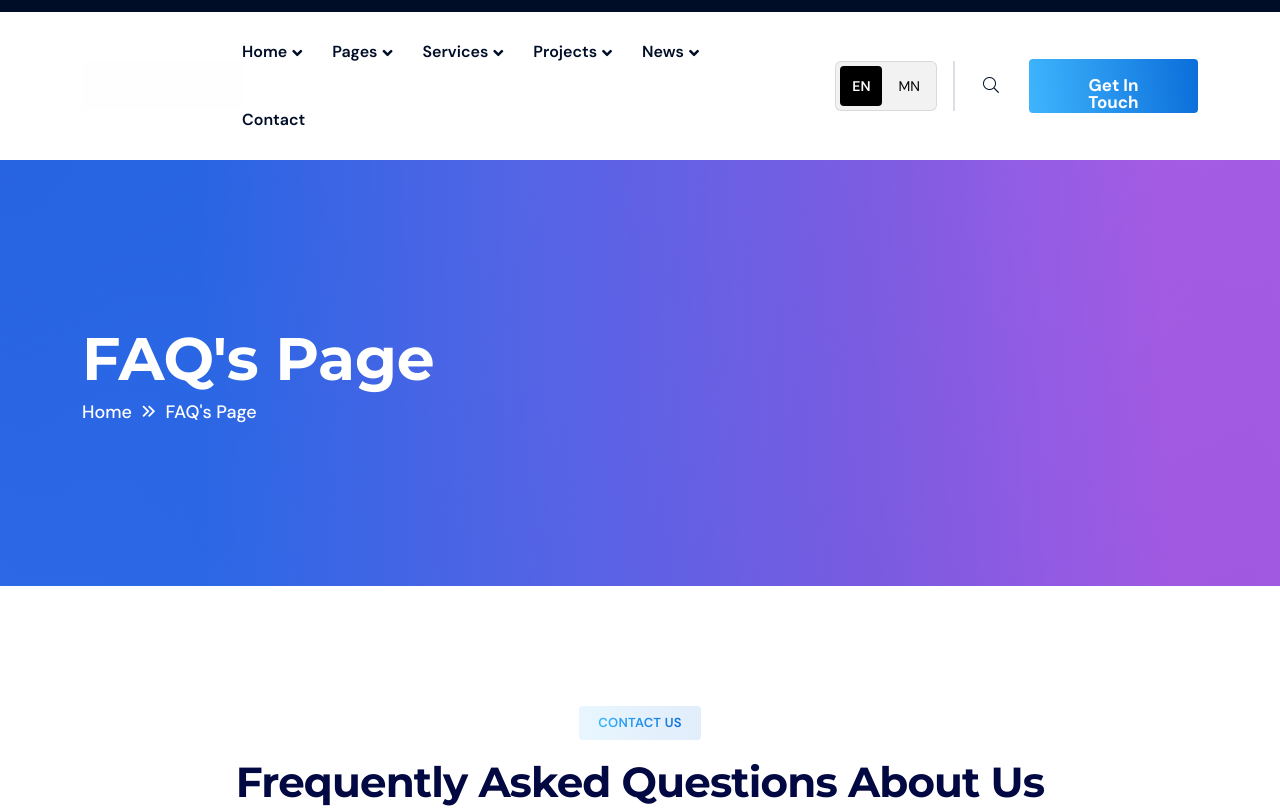
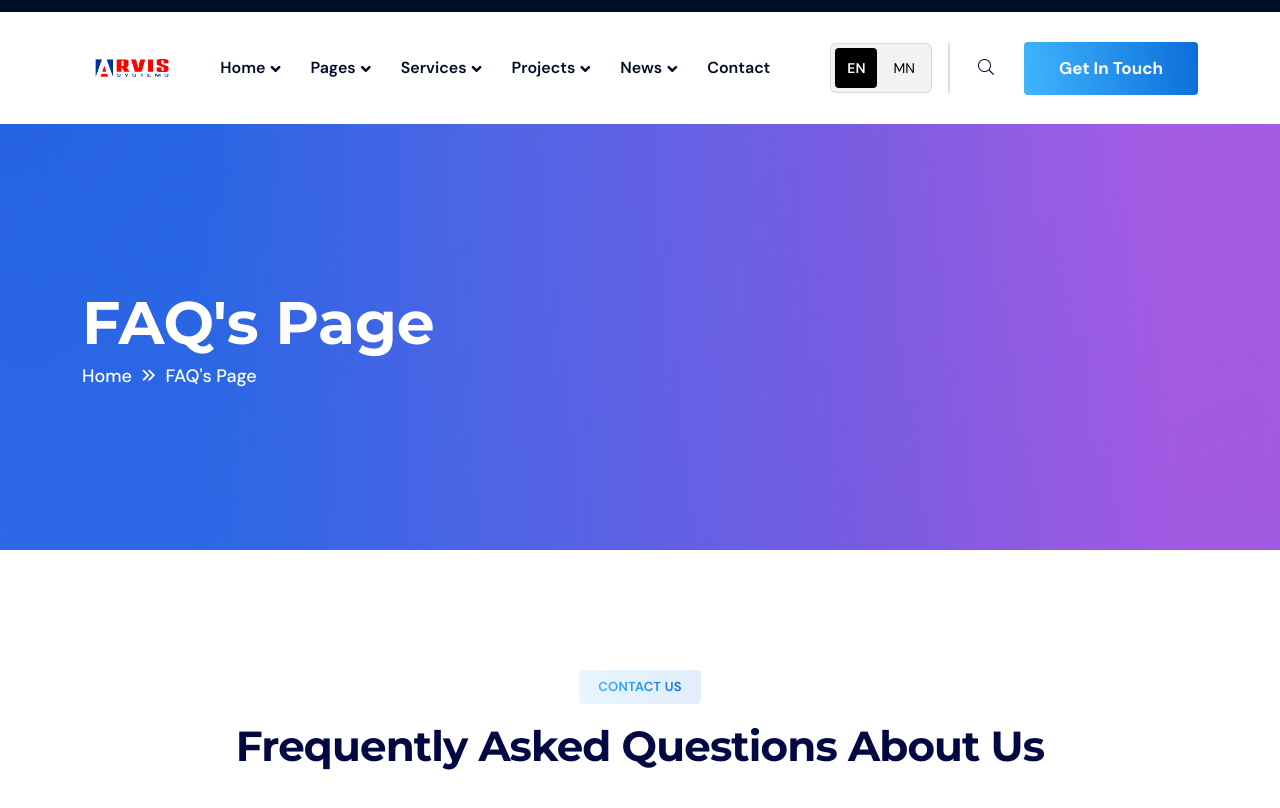
Before and after one commit to Ikimonogatari/arvis-frontend, a Next.js app: page /faqs in a window 1280 px wide. Shown: the top 808 px of the page. Built offline with nearby package versions, Linux system fonts and the light colour scheme.

Commit message:
updated title, headers, favico etc

```diff
--- a/app/layout.js
+++ b/app/layout.js
@@ -25,9 +25,9 @@ const dm_sansFont = DM_Sans({
 });
 
 export const metadata = {
-  title: "Zotech - IT Solutions & Technology ReactJS Template",
+  title: "Arvis - IT Solutions",
   description:
-    "Generated by zotech - IT Solutions & Technology ReactJS Template",
+    "IT Solutions",
 };
 
 export default function RootLayout({ children }) {
--- a/layout/Header.js
+++ b/layout/Header.js
@@ -72,9 +72,15 @@ const Header1 = () => {
                 <div className="header-left">
                   <div className="logo">
                     <Link href="/" className="header-logo">
-                      <img
+                      {/* <img
                         src="assets/img/logo/black-logo.png"
                         alt="logo-img"
+                      /> */}
+                      <img
+                        src="assets/img/arvis-logo.png"
+                        alt="logo-img"
+                        height={100}
+                        width={100}
                       />
                     </Link>
                   </div>
```
Also changed, not shown: public/assets/img/arvis-logo.png (added), 1 other file (tests, documents, lock files or other folders).
